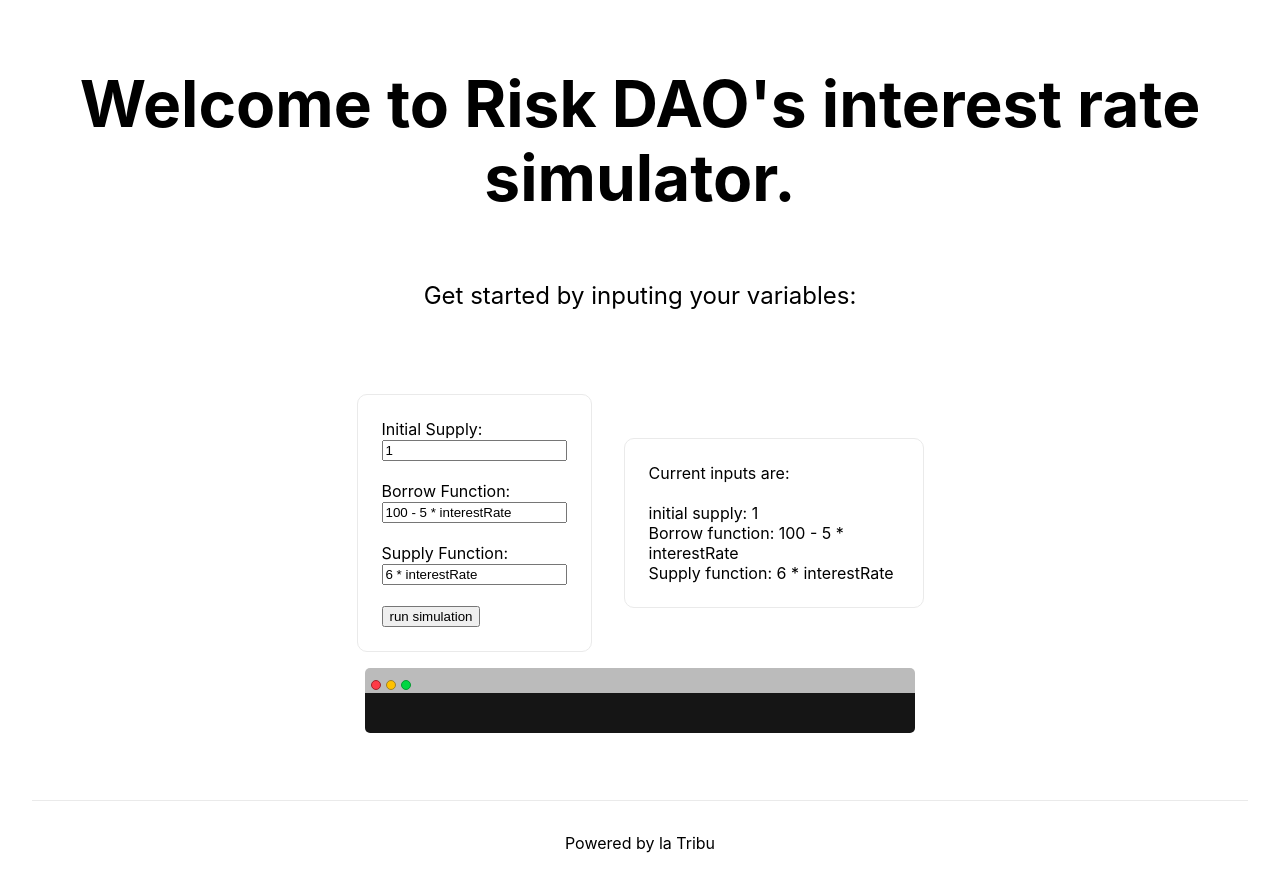
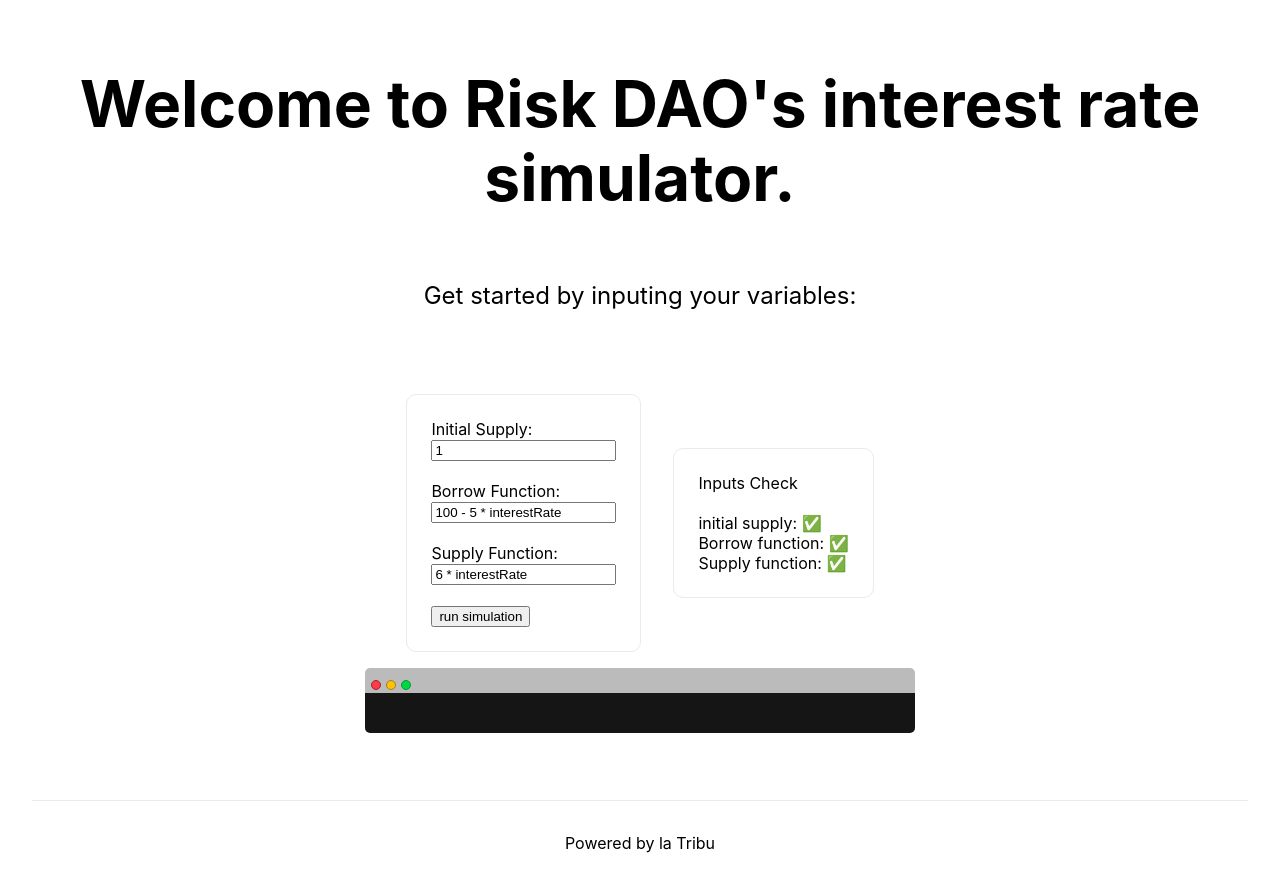
Before and after one commit to Risk-DAO/interest-rate-simulator, a Next.js app: page / in a window 1280 px wide. Built offline with nearby package versions, Linux system fonts and the light colour scheme.

Commit message:
input validation done

```diff
--- a/pages/index.tsx
+++ b/pages/index.tsx
@@ -8,7 +8,7 @@ export default function Home() {
   const minChange: number = 0.001;
   const [interestFormula, setinterestFormula] = useState('70 * borrow / supply');
   const [initialSupply, setInitialSupply] = useState('1');
-  const [borrowFormula, setborrowFormula] = useState('100 - 5 * interestRate');
+  const [borrowFormula, setBorrowFormula] = useState('100 - 5 * interestRate');
   const [supplyFormula, setSupplyFormula] = useState('6 * interestRate');
 
   //control variables
@@ -145,12 +145,19 @@ export default function Home() {
     } else if (field === 'borrowFormula') {
       if (input.includes('interestRate')) {
         setBorrowCheck(true);
-        setborrowFormula(input);
+        setBorrowFormula(input);
       } else {
         setBorrowCheck(false);
-        setborrowFormula(input);
+        setBorrowFormula(input);
       }
     } else if (field === 'supplyFormula') {
+      if (input.includes('interestRate')) {
+        setSupplyCheck(true);
+        setSupplyFormula(input);
+      } else {
+        setSupplyCheck(false);
+        setSupplyFormula(input);
+      }
     }
   }
 
@@ -185,7 +192,7 @@ export default function Home() {
               type="text"
               placeholder="0"
               value={borrowFormula}
-              onChange={(e) => setborrowFormula(e.target.value)}
+              onChange={(e) => inputValidation('borrowFormula', e.target.value)}
             />
             <br />
             <br />
@@ -195,25 +202,28 @@ export default function Home() {
               type="text"
               placeholder="0"
               value={supplyFormula}
-              onChange={(e) => setSupplyFormula(e.target.value)}
+              onChange={(e) => inputValidation('supplyFormula', e.target.value)}
             />
             <br />
             <br />
             <div style={{ flexDirection: 'row', justifyContent: 'center' }}>
-              <button onClick={(e) => simulate(1, 0.001, 0.0001, protocolInterestRate, supplyDemand, borrowDemand)}>
+              <button
+                disabled={!(initialSupplyCheck && borrowCheck && supplyCheck)}
+                onClick={(e) => simulate(1, 0.001, 0.0001, protocolInterestRate, supplyDemand, borrowDemand)}
+              >
                 run simulation
               </button>
             </div>
           </div>
           <div className={styles.control}>
-            Current inputs are:
+            Inputs Check
             <br />
             <br />
-            initial supply: {initialSupply}
+            initial supply: {initialSupplyCheck ? '✅' : '❌'}
             <br />
-            Borrow function: {borrowFormula}
+            Borrow function: {borrowCheck ? '✅' : '❌'}
             <br />
-            Supply function: {supplyFormula}
+            Supply function: {supplyCheck ? '✅' : '❌'}
           </div>
         </div>
         {/* FAKE TERMINAL FOR SIMULATION OUTPUT */}
```
